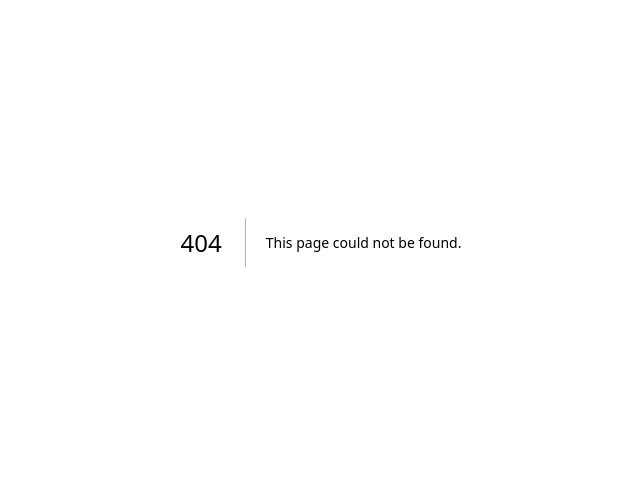
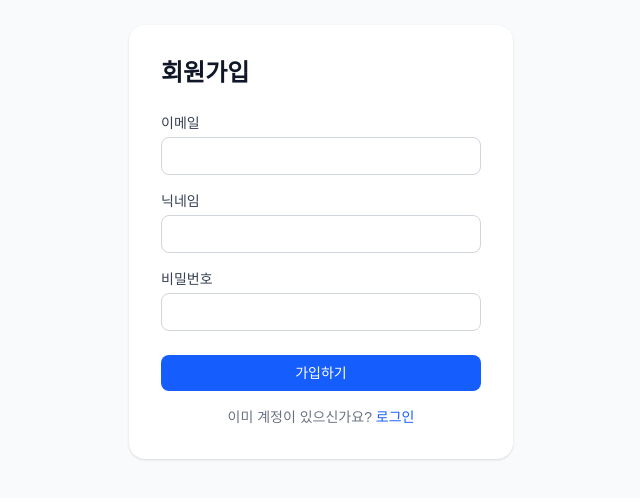
Before and after one commit to newsFlow-com/newsFlow-FE, a Next.js app in the folder newsFlow-FE/: page /signup in a window 1280 px wide. Before the commit this address had no page. Shown: the part 158-656 px from the top of the page, without its empty margins (319-959 px from the left). Built offline with nearby package versions, Linux system fonts and the light colour scheme; no server answers.

Commit message:
feat: 인증 페이지 구현 — 로그인/회원가입/이메일 인증

```diff
--- /dev/null
+++ b/newsFlow-FE/src/app/(auth)/email/verify/page.tsx
@@ -0,0 +1,37 @@
+'use client'
+
+import { useEffect, useState } from 'react'
+import { useSearchParams } from 'next/navigation'
+import Link from 'next/link'
+import { apiClient } from '@/src/lib/api/client'
+
+export default function EmailVerifyPage() {
+  const searchParams = useSearchParams()
+  const token = searchParams.get('token')
+  const [status, setStatus] = useState<'pending' | 'success' | 'error'>('pending')
+
+  useEffect(() => {
+    if (!token) { setStatus('error'); return }
+    apiClient
+      .get(`/api/v1/auth/email/verify?token=${token}`)
+      .then(() => setStatus('success'))
+      .catch(() => setStatus('error'))
+  }, [token])
+
+  return (
+    <div className="rounded-2xl bg-white p-8 shadow-sm text-center">
+      {status === 'pending' && <p className="text-gray-500">인증 중...</p>}
+      {status === 'success' && (
+        <>
+          <p className="mb-4 text-lg font-semibold text-green-600">이메일 인증이 완료되었습니다.</p>
+          <Link href="/login" className="text-blue-600 hover:underline">
+            로그인하러 가기
+          </Link>
+        </>
+      )}
+      {status === 'error' && (
+        <p className="text-red-500">인증 링크가 유효하지 않거나 만료되었습니다.</p>
+      )}
+    </div>
+  )
+}
--- /dev/null
+++ b/newsFlow-FE/src/app/(auth)/layout.tsx
@@ -0,0 +1,7 @@
+export default function AuthLayout({ children }: { children: React.ReactNode }) {
+  return (
+    <div className="flex min-h-screen items-center justify-center bg-gray-50">
+      <div className="w-full max-w-sm">{children}</div>
+    </div>
+  )
+}
--- /dev/null
+++ b/newsFlow-FE/src/app/(auth)/login/page.tsx
@@ -0,0 +1,47 @@
+'use client'
+
+import Link from 'next/link'
+import { useForm } from 'react-hook-form'
+import { zodResolver } from '@hookform/resolvers/zod'
+import { z } from 'zod'
+import Button from '@/src/components/ui/Button'
+import Input from '@/src/components/ui/Input'
+import { useLogin } from '@/src/hooks/useAuth'
+
+const schema = z.object({
+  email: z.string().email('올바른 이메일을 입력하세요'),
+  password: z.string().min(1, '비밀번호를 입력하세요'),
+})
+
+type FormData = z.infer<typeof schema>
+
+export default function LoginPage() {
+  const login = useLogin()
+  const {
+    register,
+    handleSubmit,
+    formState: { errors },
+  } = useForm<FormData>({ resolver: zodResolver(schema) })
+
+  return (
+    <div className="rounded-2xl bg-white p-8 shadow-sm">
+      <h1 className="mb-6 text-2xl font-bold text-gray-900">로그인</h1>
+      <form onSubmit={handleSubmit((data) => login.mutate(data))} className="flex flex-col gap-4">
+        <Input label="이메일" type="email" error={errors.email?.message} {...register('email')} />
+        <Input label="비밀번호" type="password" error={errors.password?.message} {...register('password')} />
+        {login.error && (
+          <p className="text-sm text-red-500">이메일 또는 비밀번호가 올바르지 않습니다.</p>
+        )}
+        <Button type="submit" loading={login.isPending} className="mt-2">
+          로그인
+        </Button>
+      </form>
+      <p className="mt-4 text-center text-sm text-gray-500">
+        계정이 없으신가요?{' '}
+        <Link href="/signup" className="text-blue-600 hover:underline">
+          회원가입
+        </Link>
+      </p>
+    </div>
+  )
+}
--- /dev/null
+++ b/newsFlow-FE/src/app/(auth)/signup/page.tsx
@@ -0,0 +1,49 @@
+'use client'
+
+import Link from 'next/link'
+import { useForm } from 'react-hook-form'
+import { zodResolver } from '@hookform/resolvers/zod'
+import { z } from 'zod'
+import Button from '@/src/components/ui/Button'
+import Input from '@/src/components/ui/Input'
+import { useSignup } from '@/src/hooks/useAuth'
+
+const schema = z.object({
+  email: z.string().email('올바른 이메일을 입력하세요'),
+  password: z.string().min(8, '비밀번호는 8자 이상이어야 합니다'),
+  nickname: z.string().min(2, '닉네임은 2자 이상이어야 합니다'),
+})
+
+type FormData = z.infer<typeof schema>
+
+export default function SignupPage() {
+  const signup = useSignup()
+  const {
+    register,
+    handleSubmit,
+    formState: { errors },
+  } = useForm<FormData>({ resolver: zodResolver(schema) })
+
+  return (
+    <div className="rounded-2xl bg-white p-8 shadow-sm">
+      <h1 className="mb-6 text-2xl font-bold text-gray-900">회원가입</h1>
+      <form onSubmit={handleSubmit((data) => signup.mutate(data))} className="flex flex-col gap-4">
+        <Input label="이메일" type="email" error={errors.email?.message} {...register('email')} />
+        <Input label="닉네임" error={errors.nickname?.message} {...register('nickname')} />
+        <Input label="비밀번호" type="password" error={errors.password?.message} {...register('password')} />
+        {signup.error && (
+          <p className="text-sm text-red-500">회원가입에 실패했습니다. 다시 시도해 주세요.</p>
+        )}
+        <Button type="submit" loading={signup.isPending} className="mt-2">
+          가입하기
+        </Button>
+      </form>
+      <p className="mt-4 text-center text-sm text-gray-500">
+        이미 계정이 있으신가요?{' '}
+        <Link href="/login" className="text-blue-600 hover:underline">
+          로그인
+        </Link>
+      </p>
+    </div>
+  )
+}
```
